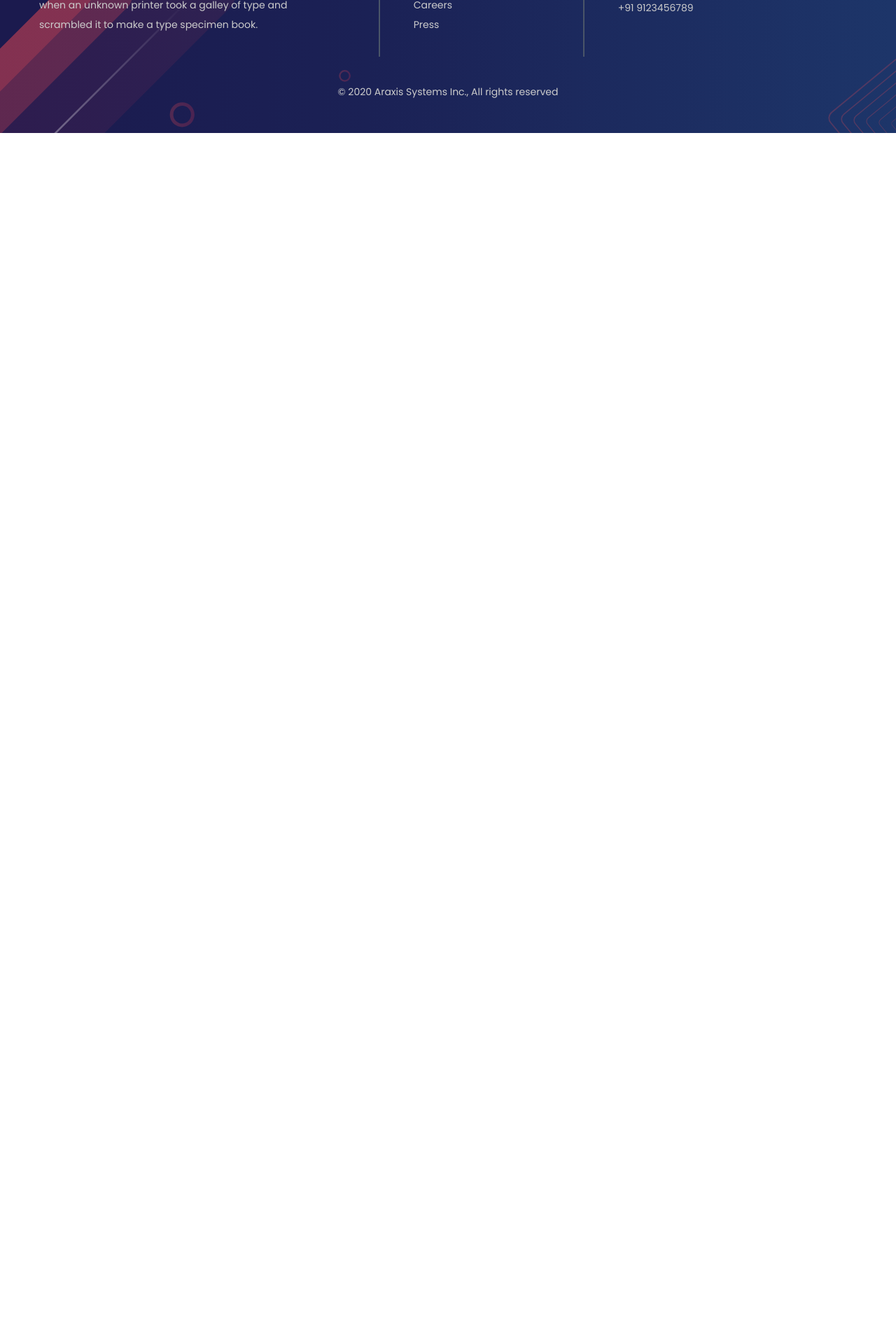
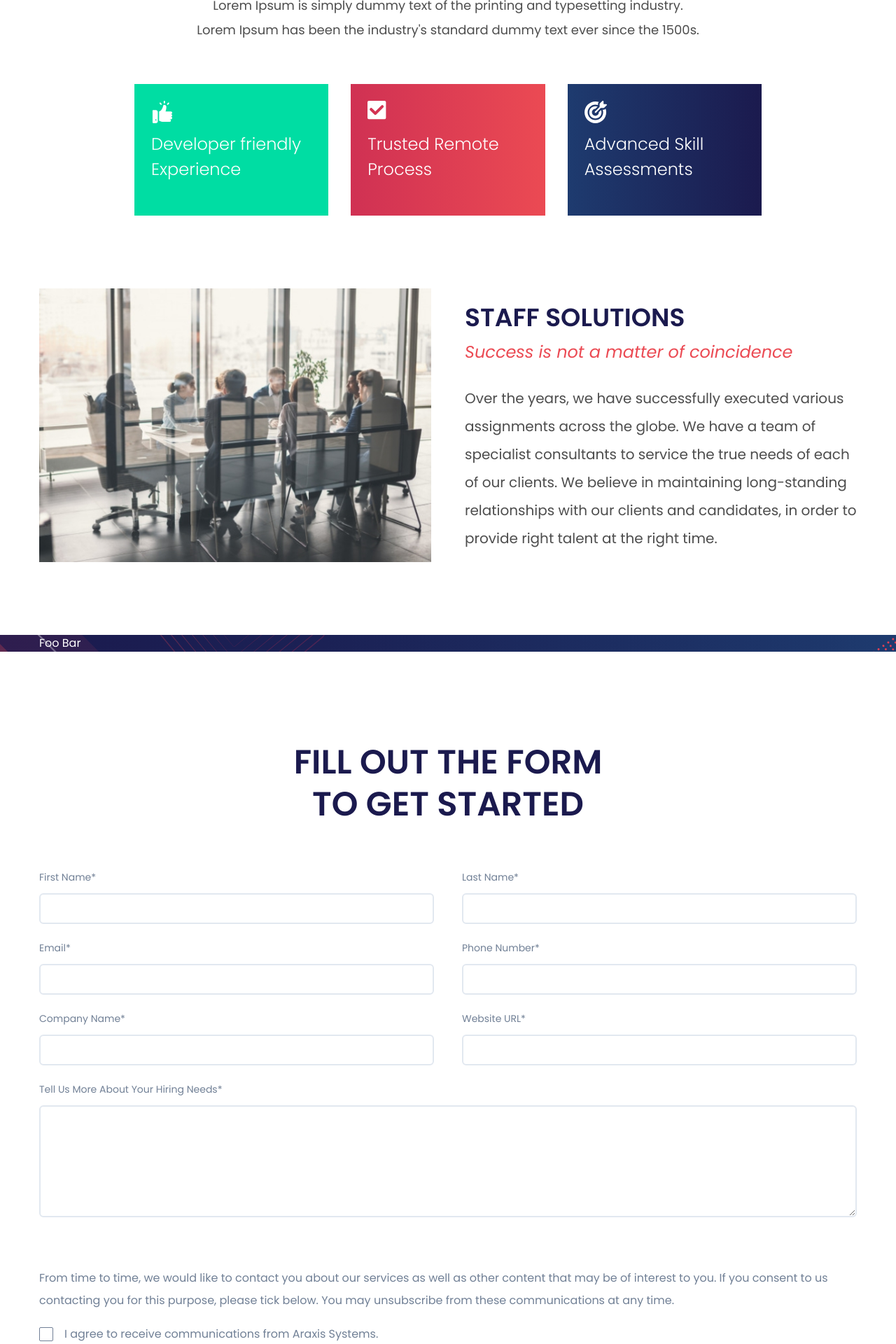
Before and after one commit to Arish-Shah/araxis, a Next.js app: page /recruiters in a window 1280 px wide. Shown: the part 300-2220 px from the top of the page at 70% size. Before the commit the page ends 800 px from the top, so only its background shows below. Built offline with nearby package versions, Linux system fonts and the light colour scheme.

Commit message:
finish recruiters

```diff
--- a/components/job-seekers/hero.tsx
+++ b/components/hero.tsx
@@ -1,13 +1,18 @@
-import Layout from '../layout';
+import Layout from './layout';
 
-function Hero() {
+interface Props {
+  firstLine: string;
+  secondLine: string;
+}
+
+function Hero({ firstLine, secondLine }: Props) {
   return (
     <Layout child="py-20 text-center md:px-32 lg:px-40">
       <h1 className="uppercase text-blue text-3xl font-semibold md:text-4xl">
-        Looking for a Career Change?
+        {firstLine}
       </h1>
       <h1 className="uppercase text-blue text-3xl font-semibold md:text-4xl">
-        Let us take care of it!
+        {secondLine}
       </h1>
       <p className="text-black-light mt-6 lg:text-lg">
         Lorem Ipsum is simply dummy text of the printing and typesetting
--- a/components/job-seekers/register-form.tsx
+++ b/components/job-seekers/register-form.tsx
@@ -46,8 +46,7 @@ function RegisterForm() {
             />
           </div>
         </div>
-
-        <p className="text-left text-gray-600 pt-16 leading-loose">
+        <p className="text-left text-gray-600 pt-16 leading-loose text-sm lg:text-base">
           From time to time, we would like to contact you about our services as
           well as other content that may be of interest to you. If you consent
           to us contacting you for this purpose, please tick below. You may
@@ -56,7 +55,7 @@ function RegisterForm() {
 
         <div
           onClick={() => setChecked(checked => !checked)}
-          className="text-left flex items-center gap-4 text-gray-600 pt-5"
+          className="text-left flex items-center gap-4 text-gray-600 pt-5 text-sm lg:text-base"
         >
           {checked ? (
             <img
--- /dev/null
+++ b/components/recruiters/e2e.tsx
@@ -0,0 +1,14 @@
+import Layout from '../layout';
+
+function End2End() {
+  return (
+    <Layout
+      parent="bg-footer-image bg-cover"
+      child="md:px-32 lg:px-6 text-white"
+    >
+      <h1>Foo Bar</h1>
+    </Layout>
+  );
+}
+
+export default End2End;
--- /dev/null
+++ b/components/recruiters/form.tsx
@@ -0,0 +1,81 @@
+import Layout from '../layout';
+import { useState } from 'react';
+import { RedButton } from '../index/hero';
+
+function Form() {
+  const [checked, setChecked] = useState(false);
+
+  const inputs: { label: string; id: string; type: string }[] = [
+    { label: 'First Name*', id: 'first-name', type: 'text' },
+    { label: 'Last Name*', id: 'last-name', type: 'text' },
+    { label: 'Email*', id: 'email', type: 'email' },
+    { label: 'Phone Number*', id: 'phone-number', type: 'number' },
+    { label: 'Company Name*', id: 'company-name', type: 'text' },
+    { label: 'Website URL*', id: 'website', type: 'url' },
+  ];
+
+  return (
+    <Layout child="py-32 text-center">
+      <h1 className="text-blue uppercase font-semibold leading-tight text-5xl">
+        Fill out the Form
+      </h1>
+      <h1 className="text-blue uppercase font-semibold leading-tight text-5xl">
+        To get started
+      </h1>
+      <form>
+        <div className="pt-16 grid grid-cols-1 gap-y-5 md:gap-y-6 gap-x-6 lg:gap-x-8 xl:gap-x-10 md:grid-cols-2">
+          {inputs.map(({ label, id, type }) => (
+            <div className="text-left" key={id}>
+              <label className="block text-sm text-gray-600" htmlFor={id}>
+                {label}
+              </label>
+              <input
+                type={type}
+                id={id}
+                className="w-full border-solid border-2 border-gray-300 rounded-md p-2 mt-3 focus:border-green"
+              />
+            </div>
+          ))}
+        </div>
+        <div className="text-left mt-5 md:mt-6">
+          <label className="block text-sm text-gray-600" htmlFor="needs">
+            Tell Us More About Your Hiring Needs*
+          </label>
+          <textarea
+            id="needs"
+            className="w-full h-40 border-solid border-2 border-gray-300 rounded-md p-2 mt-3 focus:border-green"
+          />
+          <p className="text-left text-gray-600 pt-16 leading-loose text-sm lg:text-base">
+            From time to time, we would like to contact you about our services
+            as well as other content that may be of interest to you. If you
+            consent to us contacting you for this purpose, please tick below.
+            You may unsubscribe from these communications at any time.
+          </p>
+
+          <div
+            onClick={() => setChecked(checked => !checked)}
+            className="text-left flex items-center gap-4 text-gray-600 pt-5 text-sm lg:text-base"
+          >
+            {checked ? (
+              <img
+                src="/form/check-green.svg"
+                className="h-5 w-5 select-none"
+                draggable={false}
+              />
+            ) : (
+              <div className="border-solid rounded-sm border border-gray-600 h-5 w-5"></div>
+            )}
+            <p className="cursor-default">
+              I agree to receive communications from Araxis Systems.
+            </p>
+          </div>
+          <div className="mt-12 flex lg:block text-center">
+            <RedButton text="Click to Submit" />
+          </div>
+        </div>
+      </form>
+    </Layout>
+  );
+}
+
+export default Form;
--- /dev/null
+++ b/components/recruiters/hero.tsx
@@ -0,0 +1,31 @@
+import Layout from '../layout';
+
+function Hero() {
+  return (
+    <Layout child="md:px-32 lg:px-6 flex flex-col lg:flex-row items-center pt-6 mb-2 pb-24">
+      <img
+        src="/meeting.jpg"
+        alt="Meeting"
+        draggable={false}
+        className="w-full flex-1"
+      />
+      <div className="pl-0 pt-8 lg:pl-12 lg:pt-0 flex-1">
+        <h1 className="uppercase text-blue text-3xl xl:text-4xl font-semibold">
+          Staff Solutions
+        </h1>
+        <p className="text-red text-2xl py-1 italic">
+          Success is not a matter of coincidence
+        </p>
+        <p className="pt-4 lg:pt-6 text-black-light lg:text-lg xl:text-xl leading-10">
+          Over the years, we have successfully executed various assignments
+          across the globe. We have a team of specialist consultants to service
+          the true needs of each of our clients. We believe in maintaining
+          long-standing relationships with our clients and candidates, in order
+          to provide right talent at the right time.
+        </p>
+      </div>
+    </Layout>
+  );
+}
+
+export default Hero;
--- a/pages/job-seekers.tsx
+++ b/pages/job-seekers.tsx
@@ -1,5 +1,5 @@
 import Navbar from '../components/navbar';
-import Hero from '../components/job-seekers/hero';
+import Hero from '../components/hero';
 import Footer from '../components/footer';
 import Text from '../components/job-seekers/text';
 import ClientsSay from '../components/clients-say';
@@ -9,7 +9,10 @@ function JobSeekers() {
   return (
     <>
       <Navbar />
-      <Hero />
+      <Hero
+        firstLine="Looking for a Career Change?"
+        secondLine="Let us take care of it!"
+      />
       <Text />
       <ClientsSay alternate={true} title="Recruits" />
       <RegisterForm />
--- a/pages/recruiters.tsx
+++ b/pages/recruiters.tsx
@@ -1,10 +1,21 @@
 import Navbar from '../components/navbar';
 import Footer from '../components/footer';
+import Hero from '../components/hero';
+import SecondHero from '../components/recruiters/hero';
+import End2End from '../components/recruiters/e2e';
+import Form from '../components/recruiters/form';
 
 function Recruiters() {
   return (
     <>
       <Navbar />
+      <Hero
+        firstLine="Employment Services"
+        secondLine="Find the right talent."
+      />
+      <SecondHero />
+      <End2End />
+      <Form />
       <Footer />
     </>
   );
```
Also changed, not shown: public/meeting.jpg (renamed from public/assets/business-team-manager-meeting_183219-12.jpg).
